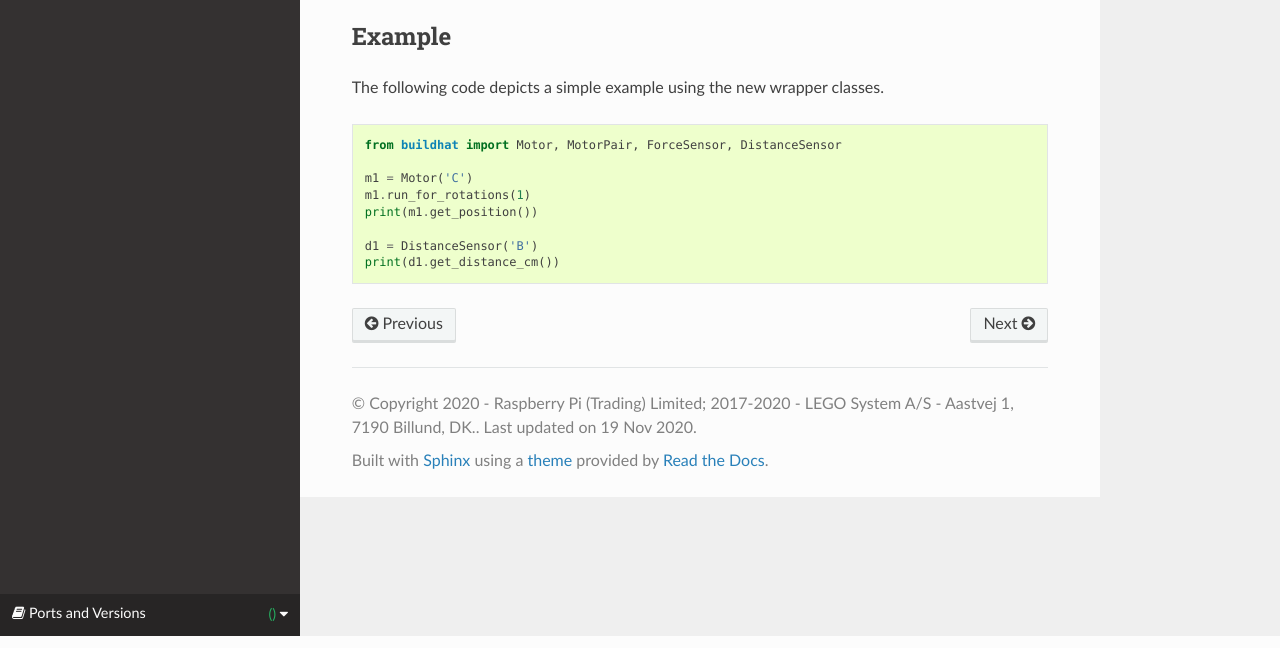
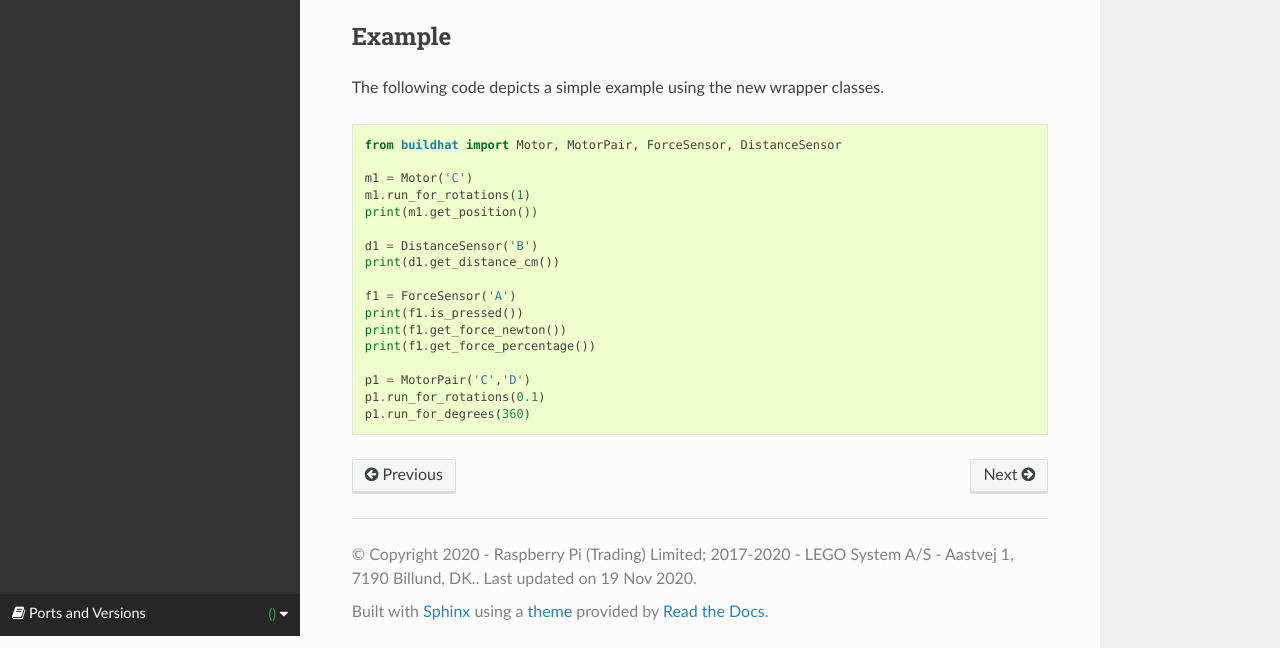
Before and after one commit to RaspberryPiFoundation/python-build-hat, a Sphinx documentation site: the page built from docs/shortcake/wrapper.rst, in a window 1280 px wide, cut to the strip 264-912 px from the top of the page. Built offline with Sphinx 7.4.7 and the Read the Docs theme 2.0.0, drawn with Linux system fonts in a browser that asks for light colours.

Commit message:
expand example

```diff
--- a/docs/shortcake/wrapper.rst
+++ b/docs/shortcake/wrapper.rst
@@ -20,3 +20,12 @@ The following code depicts a simple example using the new wrapper classes.
 
    d1 = DistanceSensor('B')
    print(d1.get_distance_cm())
+
+   f1 = ForceSensor('A')
+   print(f1.is_pressed())
+   print(f1.get_force_newton())
+   print(f1.get_force_percentage())
+
+   p1 = MotorPair('C','D')
+   p1.run_for_rotations(0.1)
+   p1.run_for_degrees(360)
```
